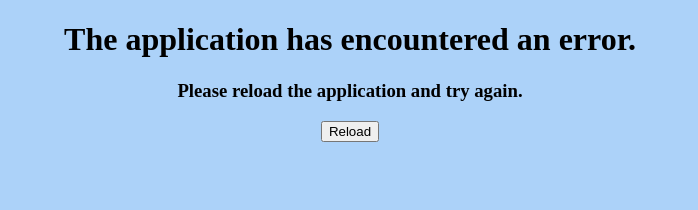
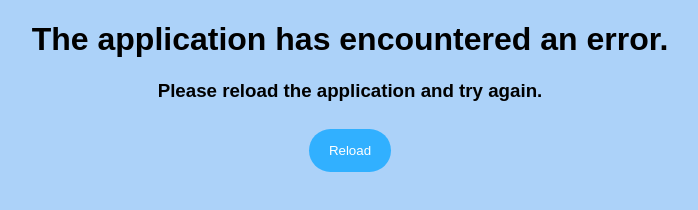
Before and after one commit to tergav17/NodePhotoGallery, a website: page html/error.html in a window 1280 px wide. Shown: the whole page, without its empty margins (290-988 px from the left). Drawn offline with Linux system fonts and the light colour scheme.

Commit message:
Visual changes on pages

```diff
--- a/html/error.html
+++ b/html/error.html
@@ -2,6 +2,51 @@
 <html>
     <head>
         <style>
+        body{
+            font-family: Arial, Helvetica, sans-serif;
+        }
+        button {
+            position: relative;
+            background-color: #31b0ff;
+            color: rgb(255, 255, 255);
+            padding: 14px 20px;
+            margin: 8px 0;
+            border: none;
+            border-radius: 40px;
+            cursor: pointer;
+            /* width: 100%; */
+            transition: 0.08s ease-in;
+            -o-transition: 0.08s ease-in;
+            -ms-transition: 0.08s ease-in;
+            -moz-transition: 0.08s ease-in;
+            -webkit-transition: 0.08s ease-in;
+        }
+
+        button:hover {
+            color: rgb(13, 126, 255)
+        }
+
+        button:before {
+            content: "";
+            position: absolute;
+            background: #31b0ff;
+            opacity: 0;
+            border-radius: 40px;
+            bottom: 0;
+            left: 0;
+            right: 0;
+            top: 100%;
+            z-index: -1;
+        }
+
+        button:hover:before {
+            top: 0;
+            opacity: 1;
+        }
+
+        button:hover {
+            opacity: .8;
+        }
             .content {
                 text-align: center;
             }
```
Also changed, not shown: html/home.html (+6 -1 lines), html/login.html (+9 -1 lines), html/newUser.html (+10 -2 lines).
